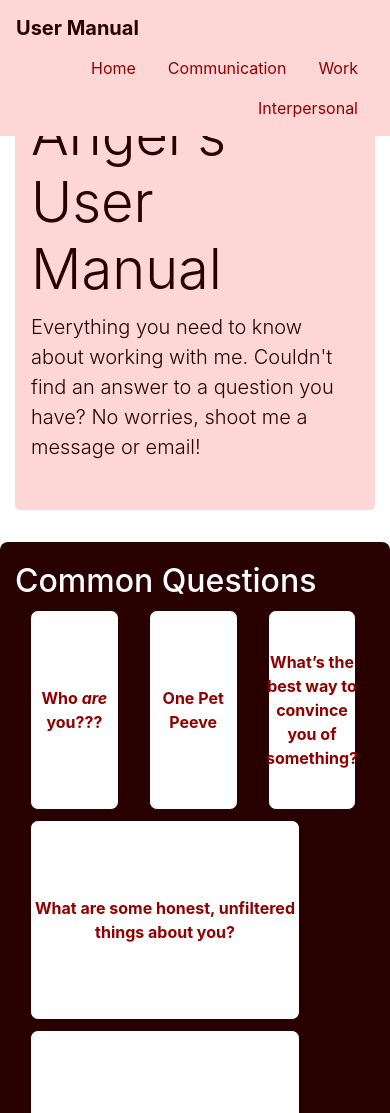
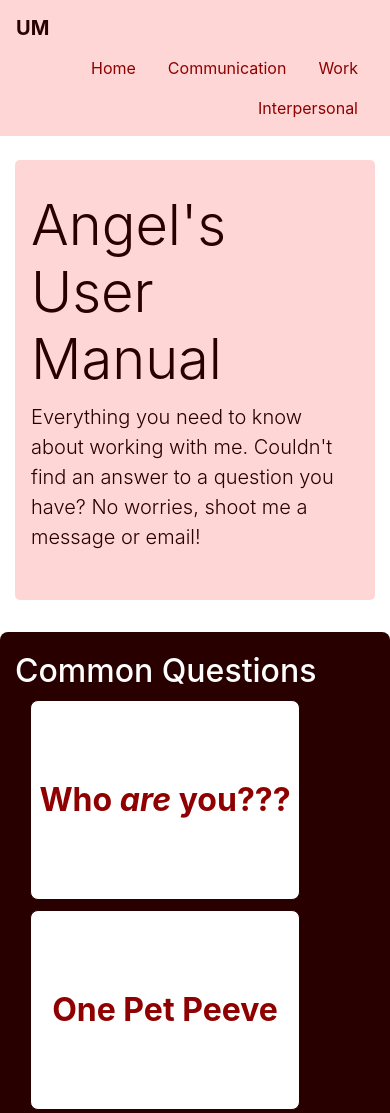
Before and after one commit to anchetadev/user-manual, a plain HTML site: page index.html in a window 390 px wide. Shown: the top 1113 px of the page. Drawn offline with nearby package versions, Linux system fonts and the light colour scheme.

Commit message:
responsiveness

```diff
--- a/index.html
+++ b/index.html
@@ -13,8 +13,9 @@
 </head>
 <body>
     <nav class="navbar navbar-light fixed-top">
-        <strong class="navbar-brand">User Manual</strong>
-        <ul class="nav justify-content-end">
+      <strong class="navbar-brand lg-view">User Manual</strong>
+      <strong class="navbar-brand sm-view">UM</strong>
+      <ul class="nav justify-content-end">
             <li class="nav-item"><a href="#home" class="nav-link">Home</a></li>
             <li class="nav-item"><a href="#communication" class="nav-link">Communication</a> </li>
             <li class="nav-item"><a href="#work" class="nav-link">Work</a> </li>
@@ -30,7 +31,7 @@
     <section class="commonQs container" >
         <h2>Common Questions</h2>
         <div class="row mt-1">
-            <div class="flip-card col-md-3 ">
+            <div class="flip-card col-md-4 ">
                 <div class="flip-card-inner">
                     <div class="flip-card-front">
                         <strong>Who <i>are</i> you???</strong>
@@ -42,7 +43,7 @@
                     </div>
                 </div>
             </div>
-            <div class="flip-card col-md-3">
+            <div class="flip-card col-md-4">
               <div class="flip-card-inner">
                   <div class="flip-card-front">
                       <strong>One Pet Peeve</strong>
@@ -54,7 +55,7 @@
               </div>
           </div>
 
-            <div class="flip-card col-md-3">
+            <div class="flip-card col-md-4">
                 <div class="flip-card-inner">
                     <div class="flip-card-front">
                         <strong>What’s the best way to convince you of something?</strong>
--- a/style.css
+++ b/style.css
@@ -9,6 +9,9 @@ nav {
 }
 .navbar-brand {
   color: #290000 !important;
+}
+.sm-view {
+  display: none;
 }
 a {
   color: #8f0000;
@@ -62,6 +65,7 @@ h2{
 
 .flip-card-front > *{
   color: #8f0000;
+  font-size: xx-large;
 }
 .flip-card-back > *{
   color: white;
@@ -143,3 +147,30 @@ footer {
 .text-small {
   font-size: 0.9rem;
 }
+
+@media only screen and (max-width: 600px) {
+  body{
+    margin-top: 120px;
+  }
+  .sm-view{
+    display: none;
+  }
+  .lg-view{
+    display: inline-block;
+  }
+}
+
+@media only screen and (max-width: 450px) {
+  body{
+    margin-top: 160px;
+  }
+  .lg-view{
+    display: none;
+  }
+  .sm-view {
+    display: inline;
+  }
+  nav > ul {
+    /* display: inline !important; */
+  }
+}
```
